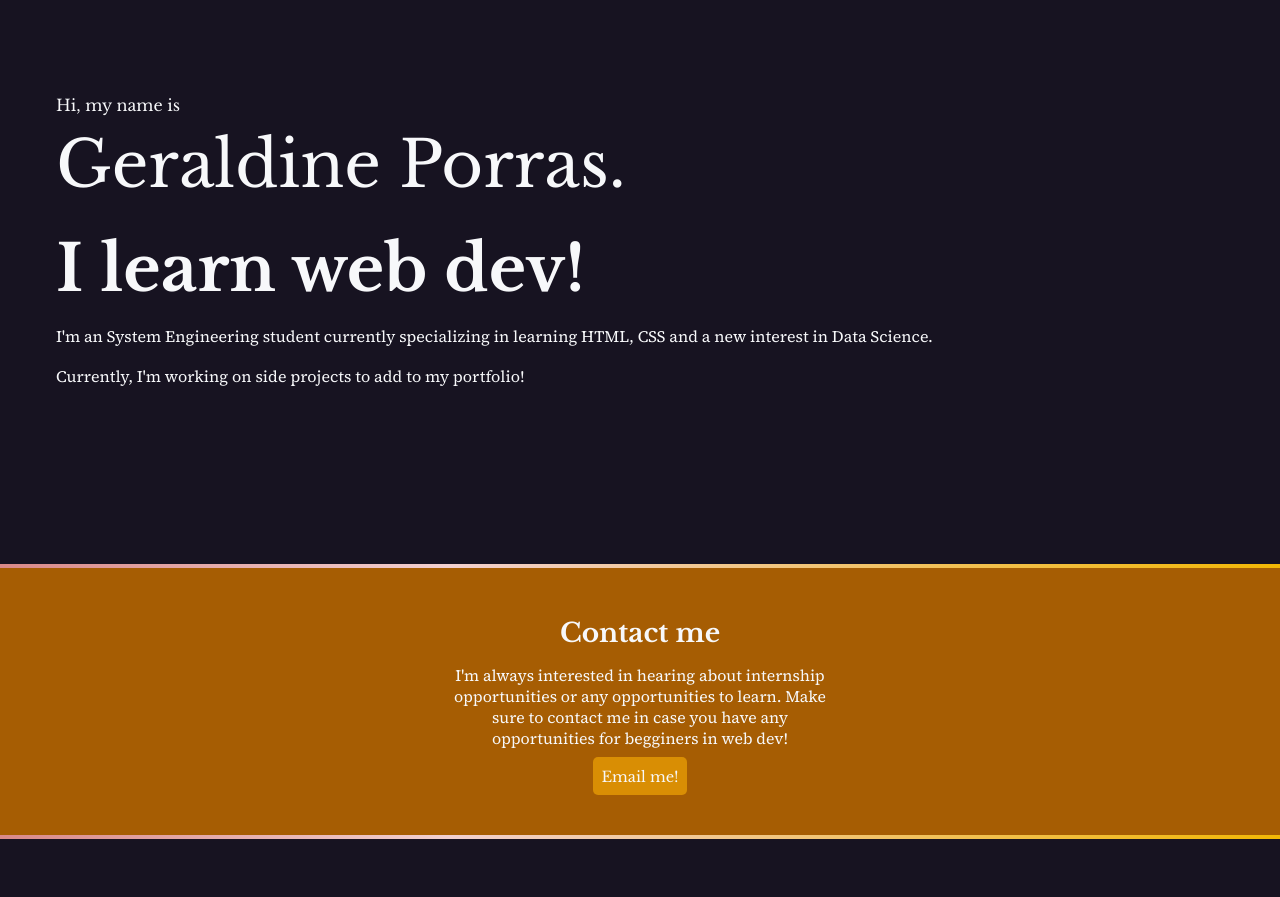
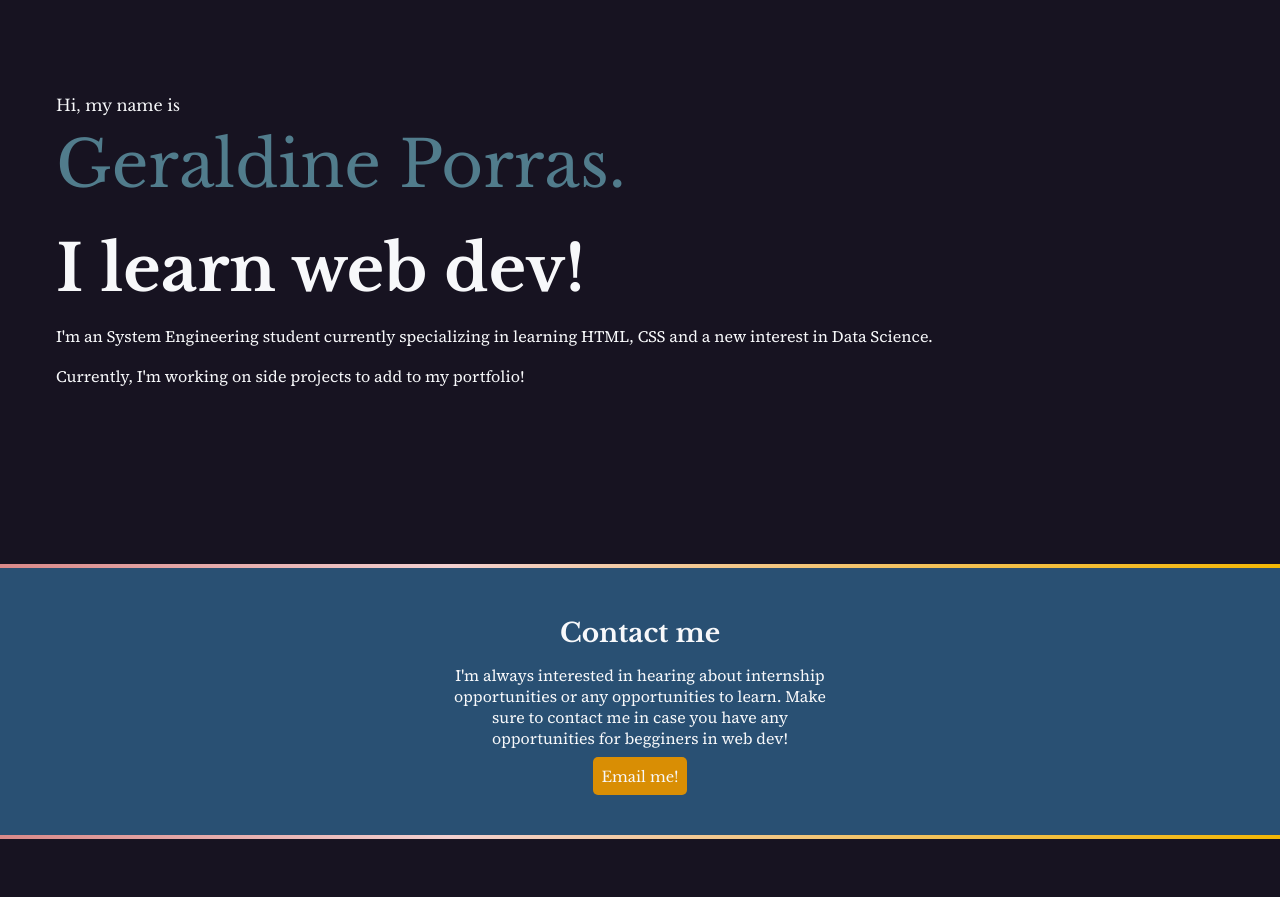
Before and after one commit to gporras24/portfolio, a plain HTML site: page index.html in a window 1280 px wide. Shown: the part 55-952 px from the top of the page. Drawn offline with nearby package versions, Linux system fonts and the light colour scheme.

Commit message:
I added some colors

```diff
--- a/css/style.css
+++ b/css/style.css
@@ -5,6 +5,8 @@
     --copper: #A65D03;
     --pink: #D98989;
     --bbypink: #F2D0D0;
+    --bluenavy: #295073;
+    --aqua:#517C8C;
     --white: #f7f8fa;
     --font-size: 1.1rem;
     --main-font: "Libre Baskerville", serif;
@@ -53,7 +55,7 @@
 dentro de otro. Entonces todo lo que este dentro de este div tendra este color y no se notara la diferencia. Esto
 puede resolver para lograr que algo este al centro dentro de otro contenedor*/
 .contact-section{
-  background-color: var(--copper);
+  background-color: var(--bluenavy);
 }
 
 .gradient{
```
